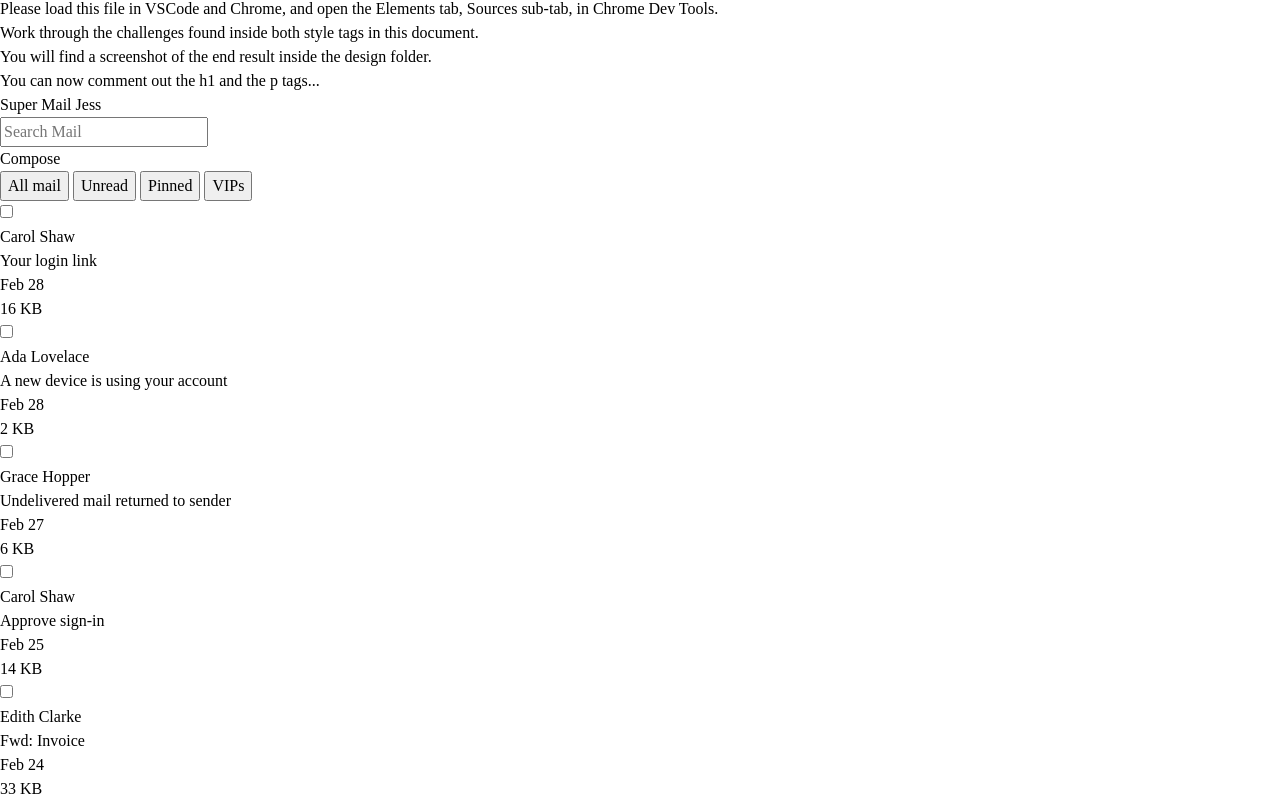
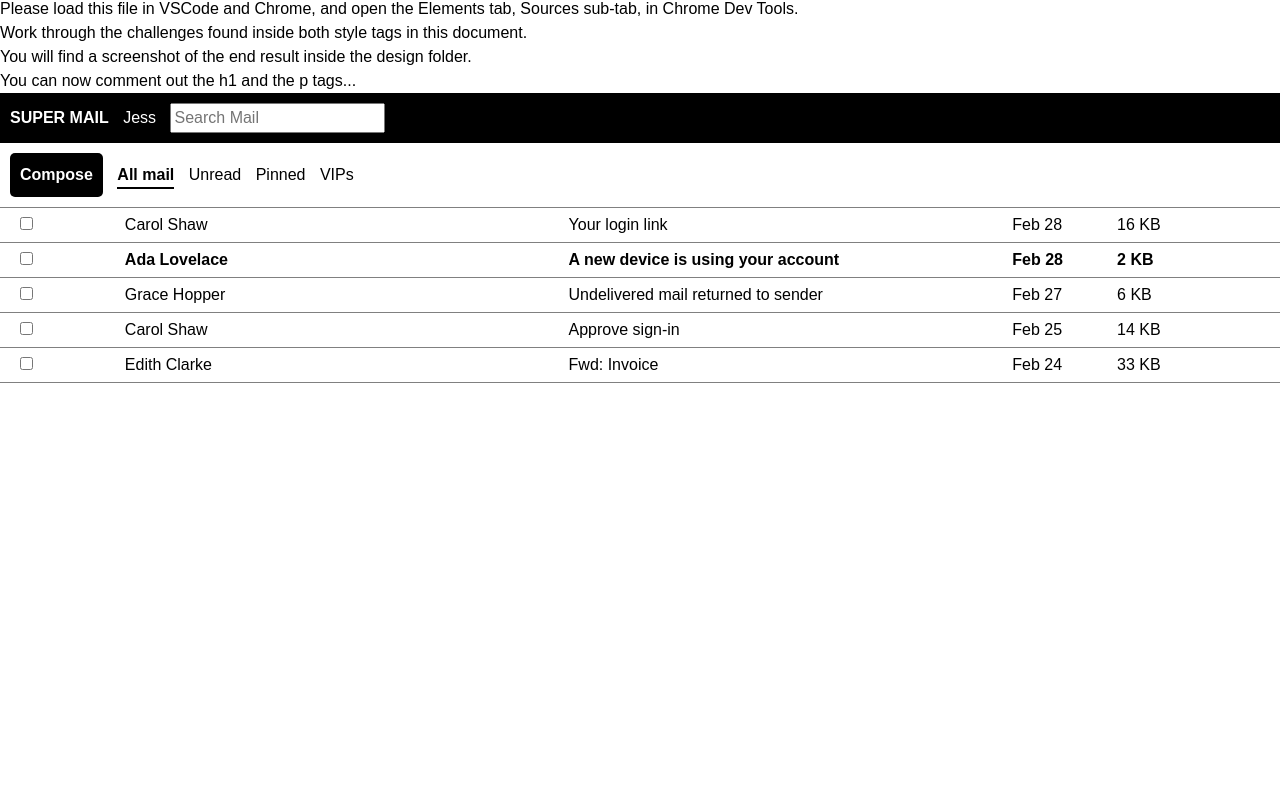
Before and after one commit to bloominstituteoftechnology/module-project-html-and-css-ii-muwanguzishadrack, a plain HTML site: page index.html in a window 1280 px wide. Shown: the part 51-852 px from the top of the page. After the commit the page ends 800 px from the top, so only its background shows below. Drawn offline with Linux system fonts and the light colour scheme.

Commit message:
Module 4 Project: HTML & CSS II

```diff
--- a/index.html
+++ b/index.html
@@ -69,53 +69,126 @@
     Apply a font family of Arial to the body element.
     The font property is inherited by descendant (nested) elements. */
 
+      body {
+        font-family: arial;
+      }
+
       /* 👉 Task 3- Target the element with id headerTop.
     Apply white color to the text, some padding using px or rem units, and a dark background color. */
+      #headerTop {
+        color: white;
+        padding: 10px;
+        background-color: black;
+      }
 
       /* 👉 Task 4- Target the divs that are directly nested underneath the id headerTop.
     Make them display as inline block, instead of block.
     This will make them render on the same line. */
+      #headerTop div {
+        display: inline-block;
+      }
 
       /* 👉 Task 5- Target the spans that are nested inside the id headerTop.
     Make them have some margin on the right.
     This will prevent the spans from crashing against one another. */
+      #headerTop span {
+        margin-right: 10px;
+      }
 
       /* 👉 Task 6- Target the first span nested inside the element with id headerTop.
     Make it have a font weight of bold, and transform the text to uppercase. */
+      #headerTop span:first-child {
+        font-weight: 600;
+        text-transform: uppercase;
+      }
 
       /* 👉 Task 7- Target the id headerBottom.
     Give it a bottom border of 1 pixel, solid gray, and a little bit of padding using px or rem units. */
+      #headerBottom {
+        border-bottom: 1px solid gray;
+        padding: 10px;
+      }
 
       /* 👉 Task 8- Target the divs that are nested directly inside the element with id headerBottom.
     Make them display as inline block, instead of block.
     This will cause them to render on the same line.
     You can consolidate this rule with the one on step. 4 */
+      #headerBottom div {
+        display: inline-block;
+      }
 
       /* 👉 Task 9- Target the "Compose" button, although note it's a div instead an actual button.
     Give it color, bold text, background, padding, border radius, margin right, and a cursor of pointer. */
+      #btn {
+        color: white;
+        font-weight: bold;
+        background-color: black;
+        padding: 10px;
+        border-radius: 5px;
+        margin-right: 10px;
+        cursor: pointer;
+      }
 
       /* 👉 Task 10- Research how to remove all the default styling of button elements.
     Target the button elements inside the element with id headerBottom.
     Remove all their styling, give them a bit of margin to the right, and a cursor of pointer. */
+      button {
+        padding: 0;
+        margin: 0;
+        border: none;
+        background: none;
+        color: inherit;
+        font: inherit;
+      }
+
+      #headerBottom button {
+        margin-right: 10px;
+        cursor: pointer;
+      }
 
       /* 👉 Task 11- Target the button element inside the id headerBottom that has a class of active
     Make the font weight be bolder, and add a bottom border of 2 pixels solid color (you choose the color).
     Add the class name to the "All mail" button. */
 
+      .active {
+        font-weight: 600;
+        border-bottom: 2px solid black;
+      }
+
       /* 👉 Task 12- Target all divs directly nested inside elements with a class of email,
     and make them display as inline-block elements.
     This will make each email render all its details in the same line*/
+      .email div {
+        display: inline-block;
+      }
 
       /* 👉 Task 13- Target the elements with a class of email.
     Give them some padding, bigger padding to the left, and a bottom border of very light grey. */
+      .email {
+        padding: 5px;
+        padding-left: 20px;
+        border-bottom: 1px solid gray;
+      }
 
       /* 👉 Task 14- Target each div inside the element with a class of email.
     Make the email author and the email subject take 35% of the width of the parent element.
     Make the check, the date and the size take up 8% of the width of the parent element.
     This will arrange the details in visible columns. */
+      .email-name,
+      .email-subject {
+        width: 35%;
+      }
+      .email-check,
+      .email-date,
+      .email-size {
+        width: 8%;
+      }
 
       /* 👉 Task 15- Target the second email and have its font weight be bold.
     This will make it look "unread". */
+      .email:nth-child(2) {
+        font-weight: bold;
+      }
 
       /* Well done! Check the design file to make sure you are close enough. */
     </style>
@@ -150,9 +223,9 @@
           </div>
         </div>
         <div id="headerBottom">
-          <div>Compose</div>
+          <div id="btn">Compose</div>
           <div>
-            <button>All mail</button>
+            <button class="active">All mail</button>
             <button>Unread</button>
             <button>Pinned</button>
             <button>VIPs</button>
```
